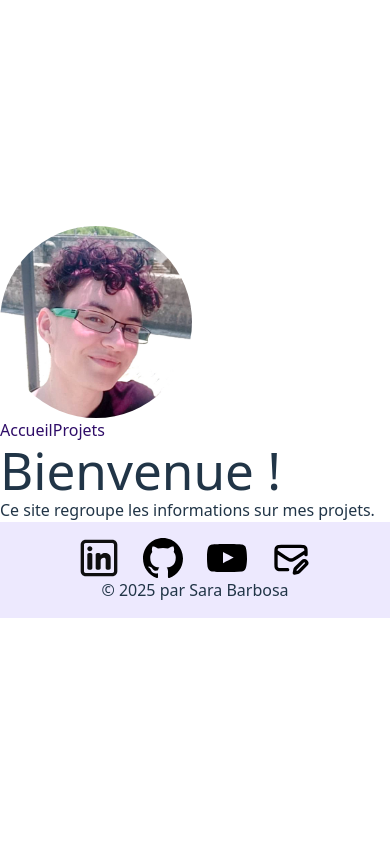
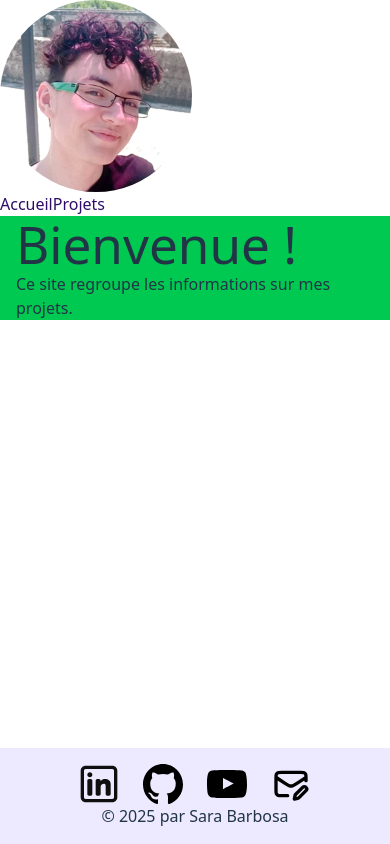
Before and after one commit to SaraBrancoBarbosa/Portfolio, a React (Vite) app: page /#/ in a window 390 px wide. Built offline with nearby package versions, Linux system fonts and the light colour scheme.

Commit message:
Layout responsive + width

```diff
--- a/src/layouts/Layout.jsx
+++ b/src/layouts/Layout.jsx
@@ -4,17 +4,17 @@ import Footer from "../components/footer/Footer"
 
 const Layout = () => {
     return (
-      <>
-        <div>
+      <div className="flex flex-col h-screen justify-between items-center">
+        <div className="max-w-500 w-full">
           <Header />
 
-          <main>
+          <main className="mx-auto px-4 md:flex mb-auto bg-green-500">
             <Outlet />
           </main>
 
         </div>
         <Footer />
-      </>
+      </div>
     )
   }
 
```
